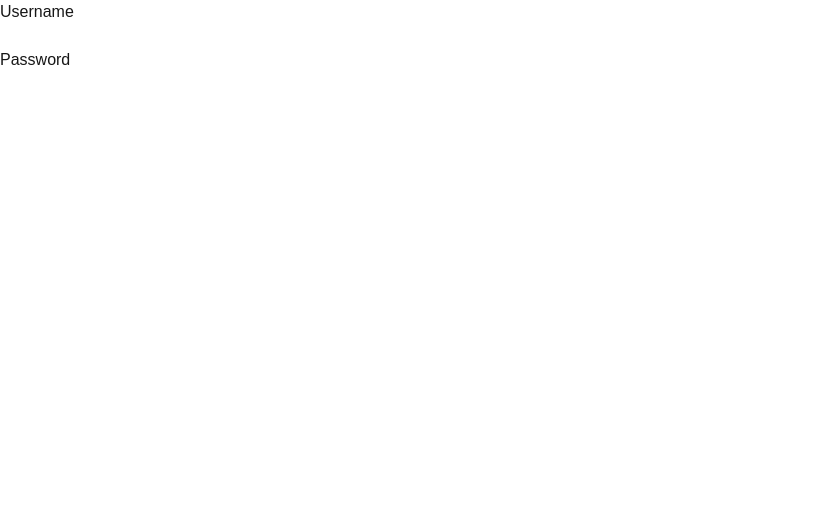
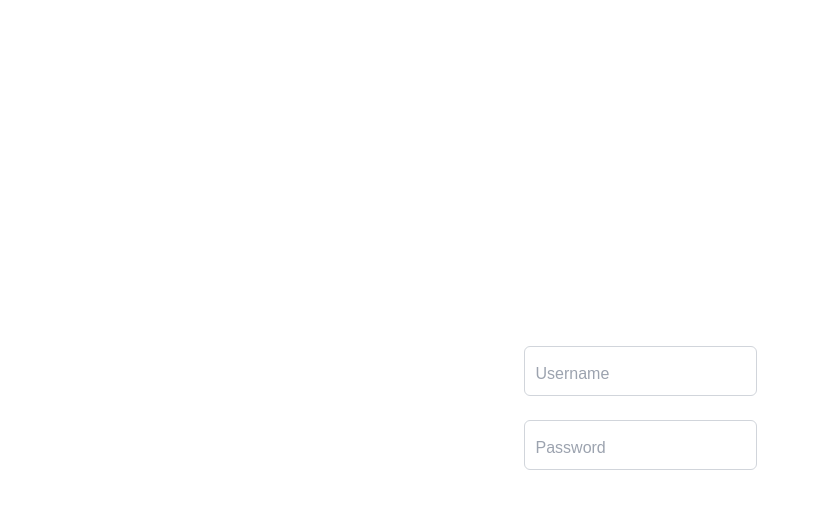
Before and after one commit to emreuzun1/promotion-app, a Next.js app: page / in a window 1280 px wide. Shown: the top 508 px of the page, without its empty margins (0-819 px from the left). Built offline with nearby package versions, Linux system fonts and the light colour scheme.

Commit message:
style input component

```diff
--- a/components/Input/index.tsx
+++ b/components/Input/index.tsx
@@ -1,13 +1,39 @@
+import { useState } from 'react';
+
 interface InputProps extends React.InputHTMLAttributes<HTMLInputElement> {
   label: string;
+  icon?: string;
 }
 
 const Input = (props: InputProps) => {
-  const { label, name, ...restProps } = props;
+  const { label, name, value, ...restProps } = props;
+  const [focused, setFocused] = useState<boolean>(false);
+
+  const handleFocus = () => setFocused(true);
+  const handleBlur = () => {
+    if (value === '') {
+      setFocused(false);
+    }
+  };
   return (
-    <div>
-      <label htmlFor={name}>{label}</label>
-      <input name={name} {...restProps} />
+    <div className="relative w-full mt-4">
+      <input
+        name={name}
+        {...restProps}
+        onFocus={handleFocus}
+        onBlur={handleBlur}
+        className={`peer w-full p-3 border border-gray-300 rounded-md focus:outline-none focus:ring-2 focus:ring-blue-500 transition-all text-gray-600`}
+        placeholder=""
+      />
+      <label
+        className={`absolute left-3 top-4 text-gray-500 transition-all
+          duration-300 transform peer-placeholder-shown:top-4 peer-placeholder-shown:left-3 peer-placeholder-shown:text-base peer-placeholder-shown:text-gray-400
+          peer-focus:-top-5 peer-focus:left-2 peer-focus:text-sm peer-focus:text-blue-500
+          ${focused || value ? '-top-5 left-2 text-sm text-blue-500 scale-90' : ''}`}
+        htmlFor={name}
+      >
+        {label}
+      </label>
     </div>
   );
 };
--- a/components/LoginForm/index.tsx
+++ b/components/LoginForm/index.tsx
@@ -9,11 +9,15 @@ const LoginForm = () => {
     e.preventDefault();
   };
   return (
-    <form className="space-y-4 md:space-y-6" onSubmit={handleSubmit}>
+    <form
+      className="flex flex-col items-center space-y-4 md:space-y-6"
+      onSubmit={handleSubmit}
+    >
       <Input
         label="Username"
         name="username"
         onChange={(e) => setUsername(e.target.value)}
+        icon="../../components/UserIcon/user.svg"
       />
       <Input
         label="Password"
--- a/pages/index.tsx
+++ b/pages/index.tsx
@@ -1,5 +1,9 @@
 import LoginForm from '@/components/LoginForm';
 
 export default function Home() {
-  return <LoginForm />;
+  return (
+    <div className="w-screen h-screen flex items-center justify-center">
+      <LoginForm />
+    </div>
+  );
 }
```
Also changed, not shown: components/UserIcon/user.svg (added).
